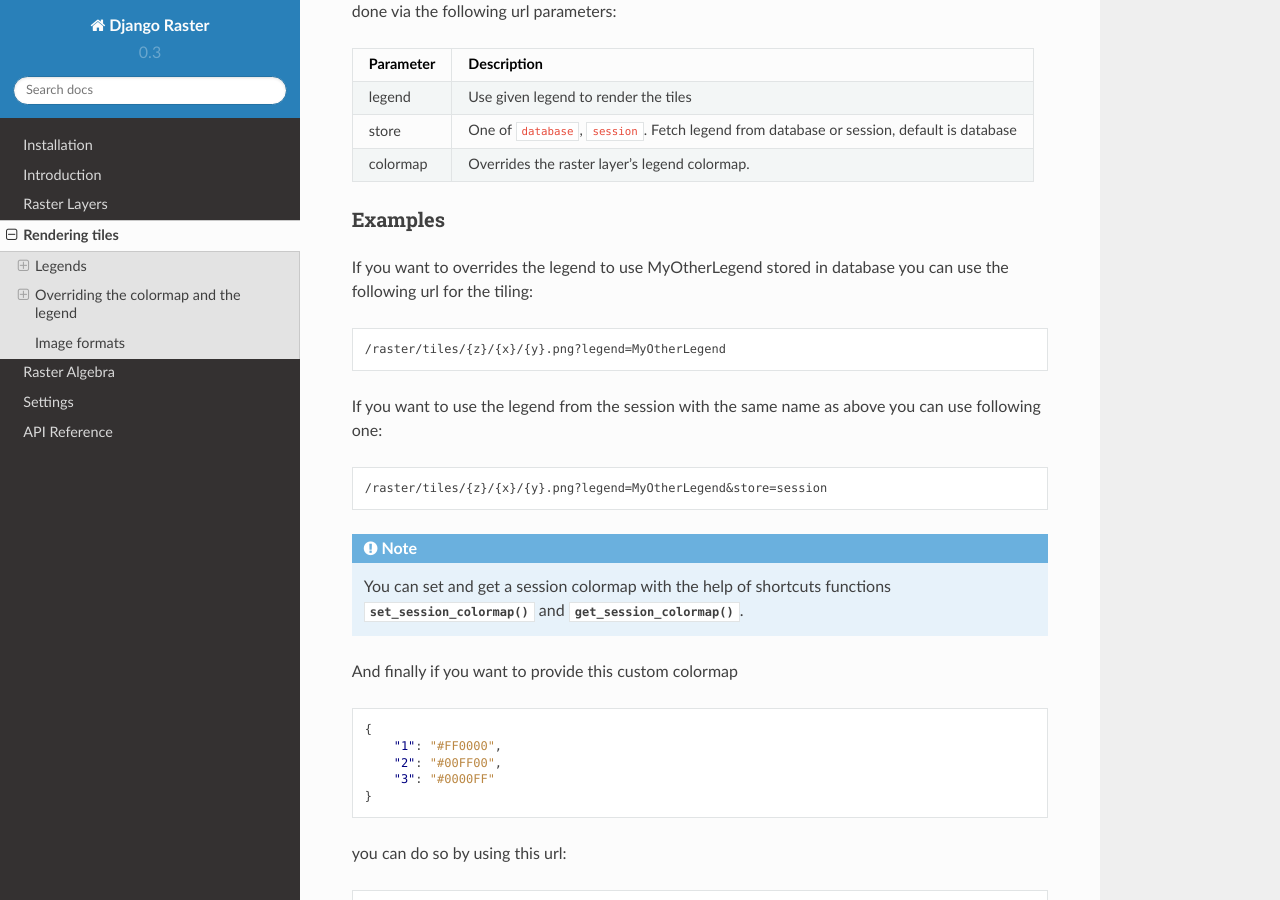
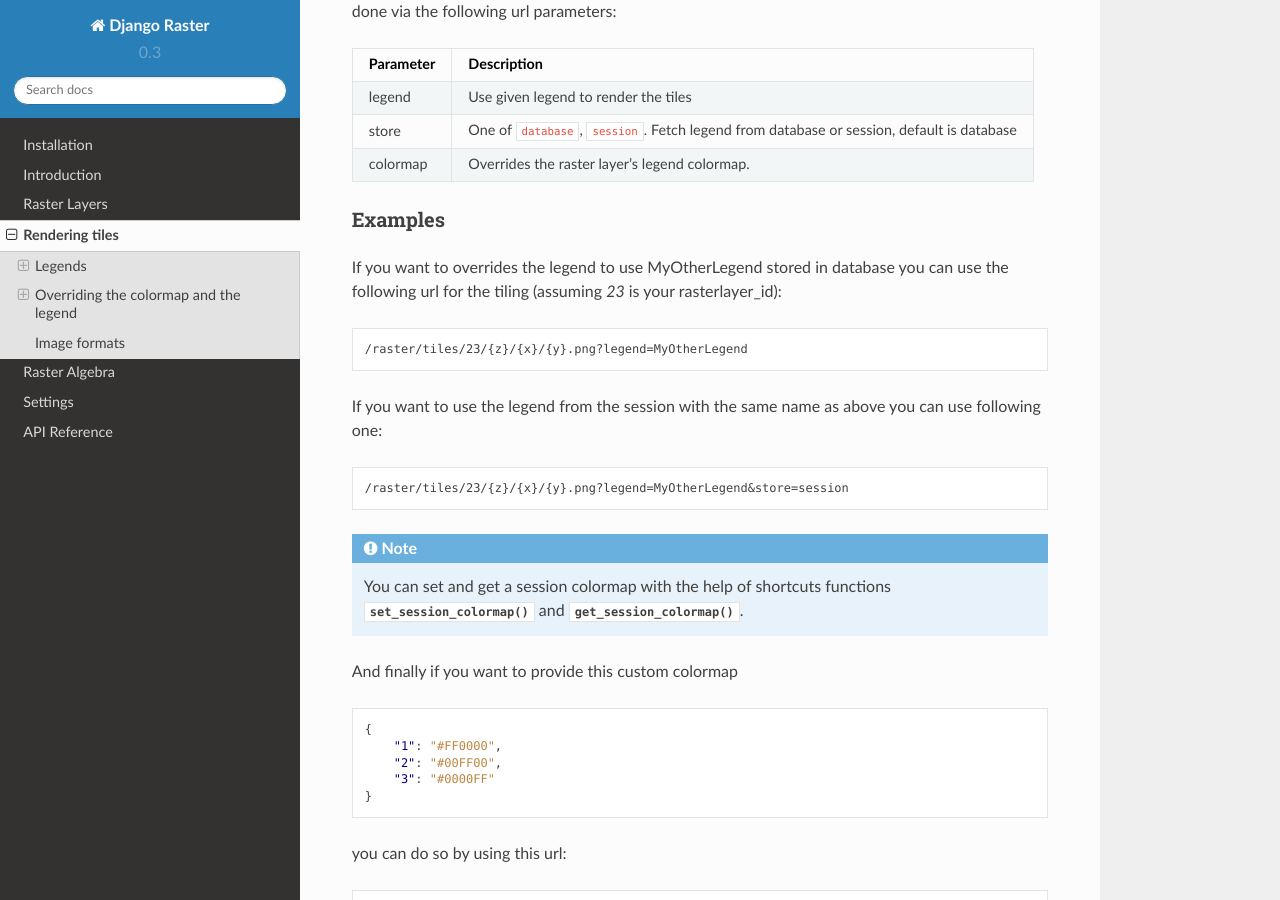
Before and after one commit to geodesign/django-raster, a Sphinx documentation site: the page built from docs/tms.rst, in a window 1280 px wide and 900 px high, scrolled down 2594 px. Built offline with Sphinx 7.4.7 and the Read the Docs theme 2.0.0, drawn with Linux system fonts in a browser that asks for light colours.

Commit message:
Fixed documentation url in custom legend url examples.

```diff
--- a/docs/tms.rst
+++ b/docs/tms.rst
@@ -139,18 +139,18 @@ Examples
 ^^^^^^^^
 
 If you want to overrides the legend to use MyOtherLegend stored in database you
-can use the following url for the tiling:
+can use the following url for the tiling (assuming `23` is your rasterlayer_id):
 
 ::
 
-    /raster/tiles/{z}/{x}/{y}.png?legend=MyOtherLegend
+    /raster/tiles/23/{z}/{x}/{y}.png?legend=MyOtherLegend
 
 If you want to use the legend from the session with the same name as above you
 can use following one:
 
 ::
 
-    /raster/tiles/{z}/{x}/{y}.png?legend=MyOtherLegend&store=session
+    /raster/tiles/23/{z}/{x}/{y}.png?legend=MyOtherLegend&store=session
 
 .. note::
 
```
